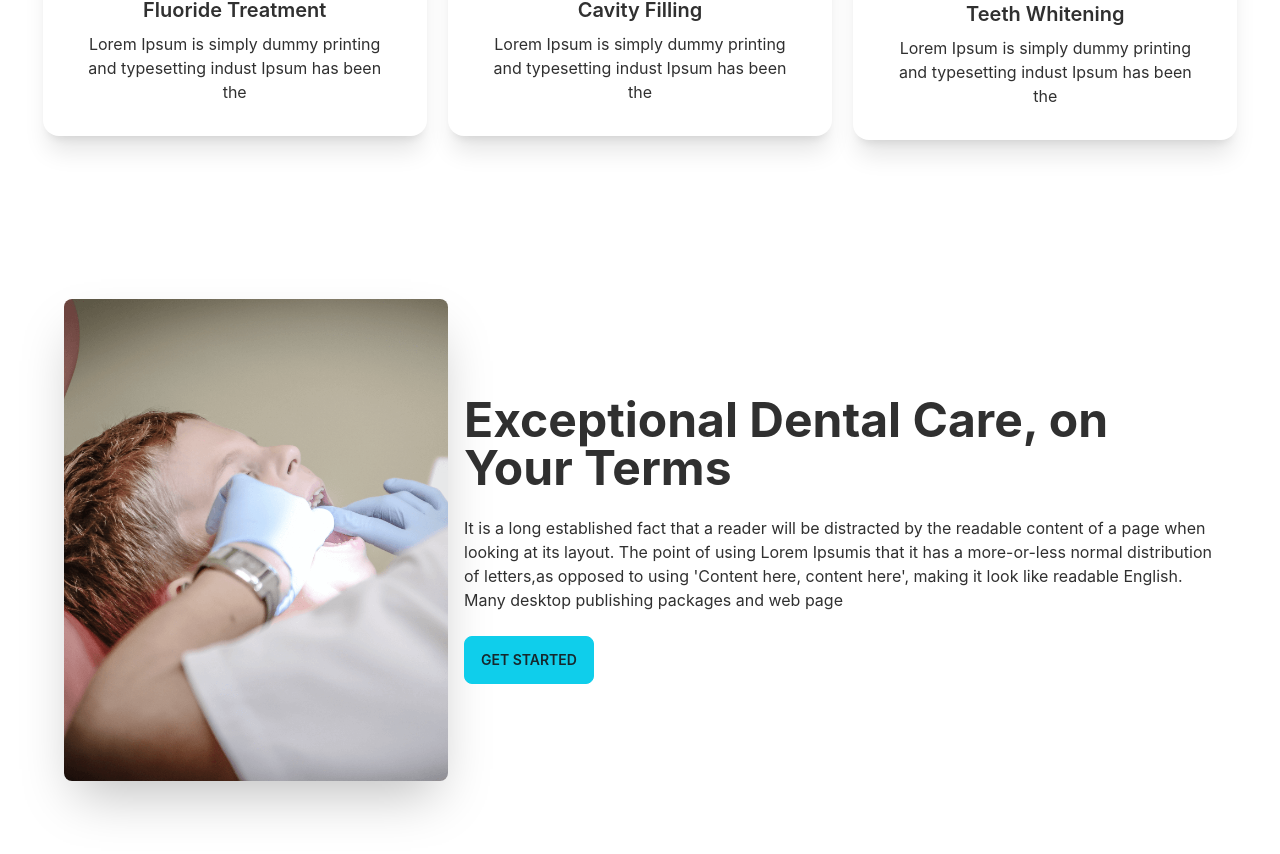
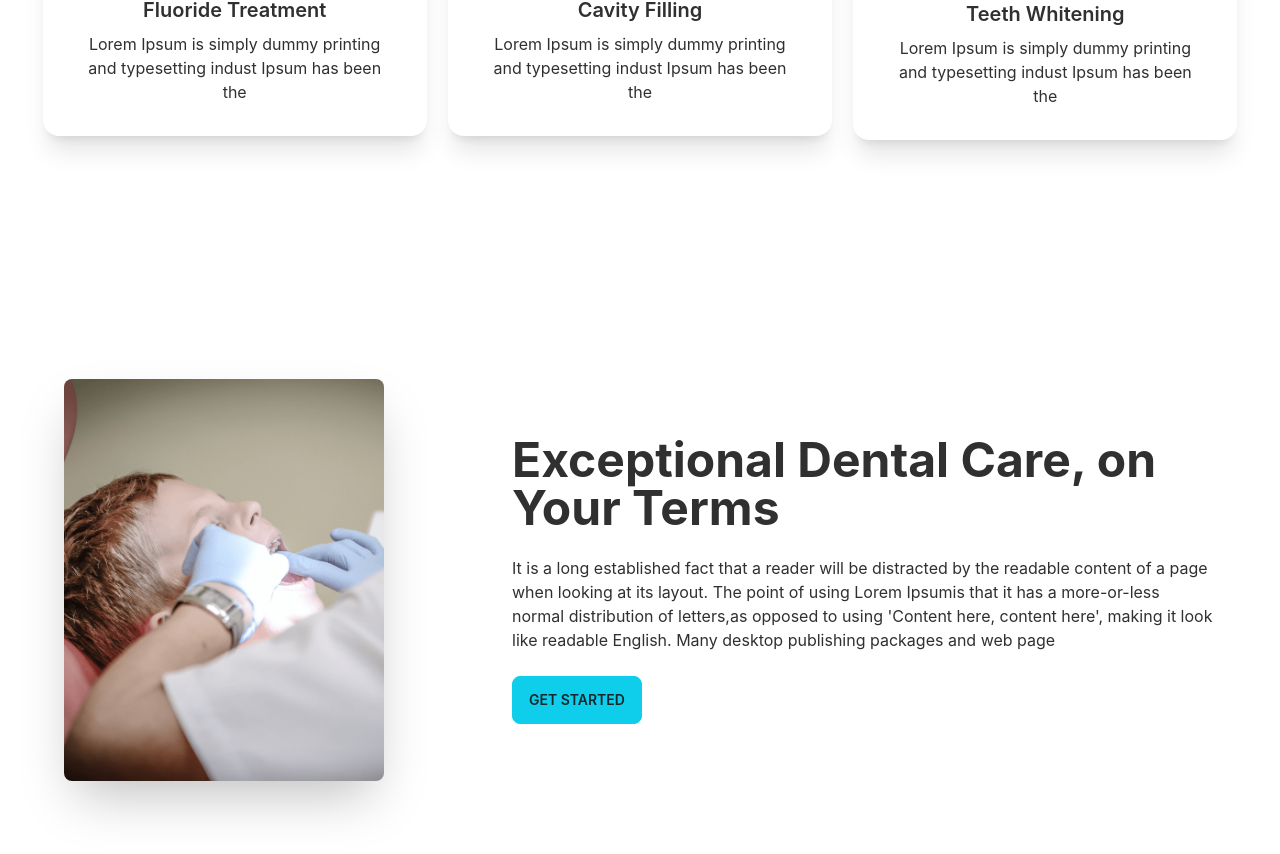
Before and after one commit to ahbab1995/doctors-porta-client, a React (Create React App) app: page / in a window 1280 px wide. Shown: the part 1479-2333 px from the top of the page. Built offline with nearby package versions, Linux system fonts and the light colour scheme.

Commit message:
treatment  responsive new code added

```diff
--- a/src/Pages/Home/Banner/Banner.js
+++ b/src/Pages/Home/Banner/Banner.js
@@ -5,7 +5,7 @@ const Banner = () => {
     return (
         <div className="hero min-h-screen ">
         <div className="hero-content flex-col lg:flex-row-reverse">
-          <img src={chair} className=" w-52 lg:w-1/2  rounded-lg shadow-2xl" />
+          <img src={chair} className=" sm:w-72 md:w-96 lg:w-1/2  rounded-lg shadow-2xl" />
           <div>
             <h1 className="text-5xl font-bold">Your New Smile Starts Here</h1>
             <p className="py-6">Provident cupiditate voluptatem et in. Quaerat fugiat ut assumenda excepturi exercitationem quasi. In deleniti eaque aut repudiandae et a id nisi.</p>
--- a/src/Pages/Home/Treatment/Treatment.js
+++ b/src/Pages/Home/Treatment/Treatment.js
@@ -2,10 +2,10 @@ import React from "react";
 import treatment from "../../../assets/images/treatment.png";
 const Treatment = () => {
   return (
-    <div className="hero min-h-screen ">
+    <div className="hero min-h-screen md:mt-10">
       <div className="hero-content flex-col lg:flex-row">
-        <img src={treatment} className="max-w-sm rounded-lg shadow-2xl" />
-        <div>
+        <img src={treatment} className="max-w-sm sm:w-80 rounded-lg shadow-2xl" />
+        <div className="lg:ml-28">
           <h1 className="text-5xl font-bold">
             Exceptional Dental Care, on Your Terms
           </h1>
```
